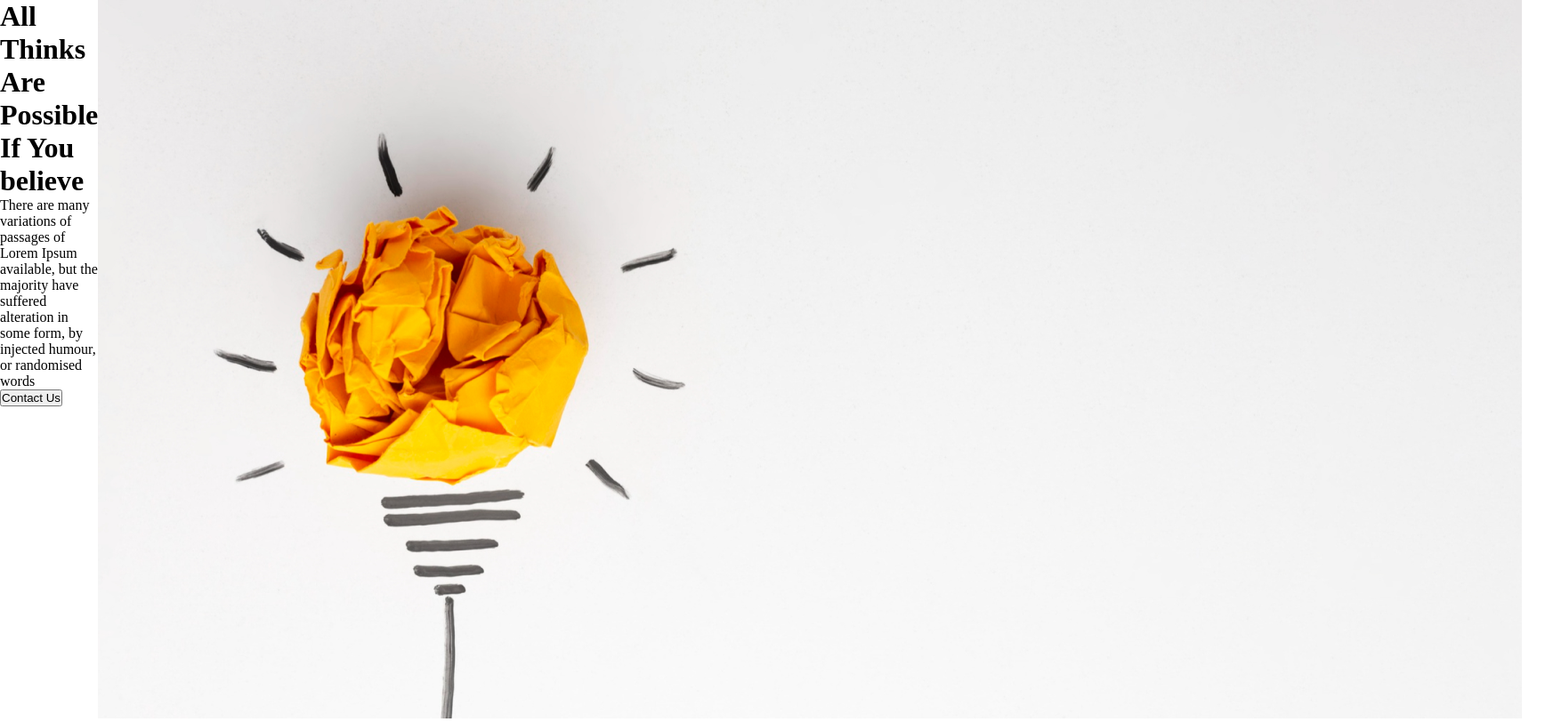
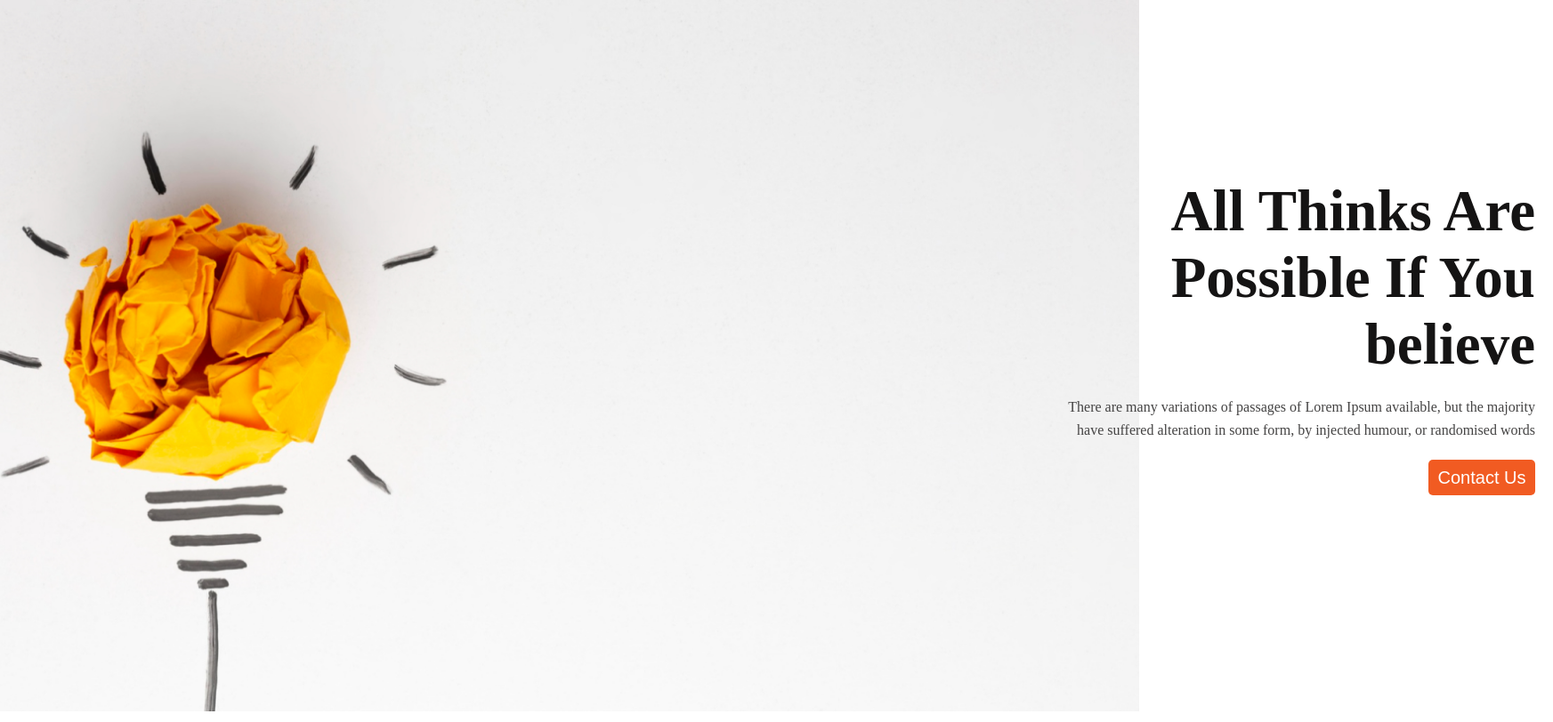
Before and after one commit to mdrabiulis/new-me, a plain HTML site: page index.html in a window 1280 px wide. Shown: the whole page at 89% size, 1745 px wide, since content can reach past the window. Drawn offline with Linux system fonts and the light colour scheme.

Commit message:
header section end

```diff
--- a/index.html
+++ b/index.html
@@ -14,7 +14,7 @@
                 <p class="title-description">There are many variations of passages of Lorem Ipsum available, but the majority have suffered alteration in some form, by injected humour, or randomised words</p>
                 <button class="btn-primay">Contact Us</button>
             </div>
-            <div class="header-img"><img src="./images/banner/banner1.png" alt=""></div>
+
         </div>
     </header>
     <main></main>
--- a/style.css
+++ b/style.css
@@ -5,8 +5,63 @@
 
 
 /* =========header======= */
+
+
 .header-iteam{
+    height: 100vh;
+    /* background-color: aqua; */
+    background-image: url('./images/banner/banner1.png');
+    background-position: center;
+    background-size: cover;
+    background-repeat: no-repeat;
+
+}
+
+.header-title{
+    color: #151414;
     display: flex;
-    /* align-items: center;
-    justify-content: space-around; */
+    width: 525px;
+    flex-direction: column;
+    flex-shrink: 0;
+    padding: 200px 20px 40px 1200px ;
+    justify-content: space-between;
+
+
+
 }
+
+.title-iteam{
+    color: #151414;
+    width: 525px;
+    text-align: right;
+    font-size: 65px;
+    margin-bottom: 20px;
+
+}
+
+
+
+.title-description{
+    color: #444343;
+text-align: right;
+font-size: 16px;
+font-weight: 400;
+line-height: 26px;
+margin-bottom: 20px;
+}
+
+
+.btn-primay{
+    color: #FFF;;
+    width: 120px;
+    height: 40px;
+    text-align:center;
+    font-size: 20px;
+    margin-bottom: 20px;
+    margin-left: 405px;
+    border-radius: 5px;
+    background: #F15B22;
+    border: none;
+
+
+}
```
